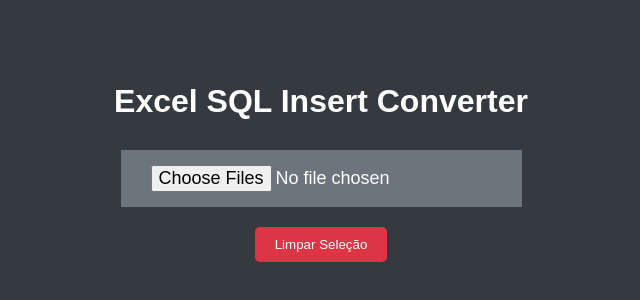
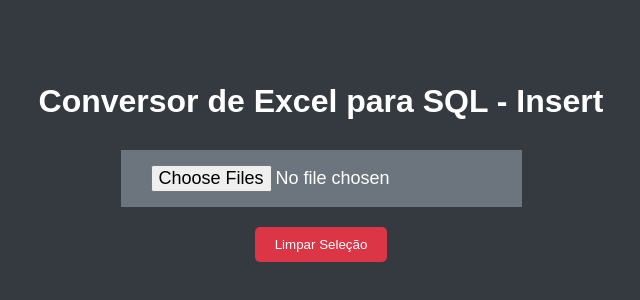
Before and after one commit to ThiagoEndrigo/convert_xlsx_sql, a plain HTML site: page index.html in a window 1280 px wide. Shown: the part 238-538 px from the top of the page, without its empty margins (319-959 px from the left). Drawn offline with Linux system fonts and the light colour scheme.

Commit message:
Update index.html

```diff
--- a/index.html
+++ b/index.html
@@ -3,7 +3,7 @@
 <head>
     <meta charset="UTF-8">
     <meta name="viewport" content="width=device-width, initial-scale=1.0">
-    <title>Excel SQL Insert Converter</title>
+    <title>Conversor de Excel para SQL - Insert</title>
     <style>
         body {
             font-family: Arial, sans-serif;
@@ -64,7 +64,7 @@
 </head>
 <body>
 
-    <h1>Excel SQL Insert Converter</h1>
+    <h1>Conversor de Excel para SQL - Insert</h1>
     <input id="file-input" type="file" onchange="handleFiles(event)" multiple accept=".xlsx, .xls">
     <button id="clear-button" onclick="clearFiles()">Limpar Seleção</button>
     <div id="sql-links"></div>
```
